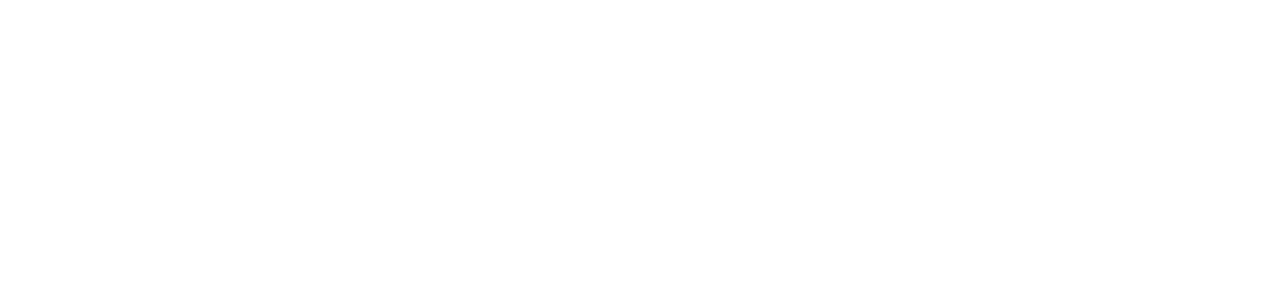
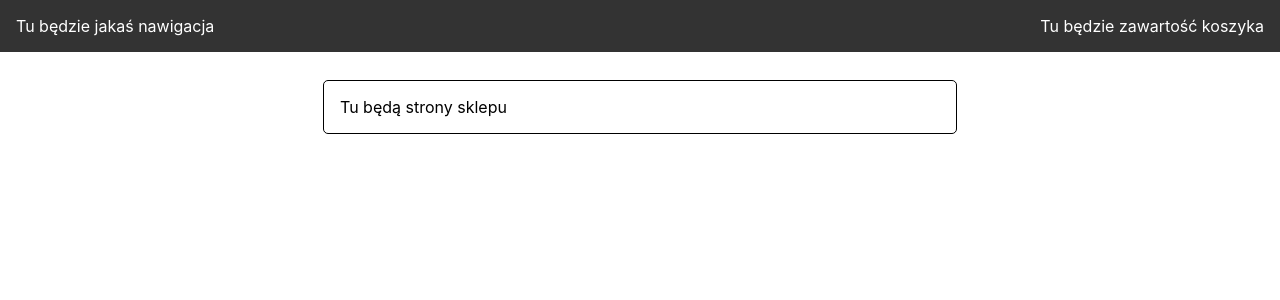
Before and after one commit to PTR-KLK/shop-redux, a React (Create React App) app: page / in a window 1280 px wide. Shown: the top 300 px of the page. Built offline with nearby package versions, Linux system fonts and the light colour scheme.

Commit message:
component structure and basic styling

```diff
--- a/package.json
+++ b/package.json
@@ -11,7 +11,8 @@
     "react-redux": "^7.2.0",
     "react-scripts": "3.4.1",
     "redux": "^4.0.5",
-    "redux-thunk": "^2.3.0"
+    "redux-thunk": "^2.3.0",
+    "styled-components": "^5.1.0"
   },
   "scripts": {
     "start": "react-scripts start",
--- a/src/App.js
+++ b/src/App.js
@@ -1,10 +1,12 @@
 import React from 'react';
-
+import Nav from "./components/nav/nav.component";
+import Shop from "./components/shop/shop.component";
 
 function App() {
   return (
     <div>
-
+      <Nav />
+      <Shop />
     </div>
   );
 }
--- /dev/null
+++ b/src/components/cart/cart.component.js
@@ -0,0 +1,12 @@
+import React from 'react';
+import { CartContainer } from './cart.styles';
+
+function Cart() {
+  return (
+    <CartContainer>
+        Tu będzie zawartość koszyka
+    </CartContainer>
+  );
+}
+
+export default Cart;
--- /dev/null
+++ b/src/components/cart/cart.styles.js
@@ -0,0 +1,5 @@
+import styled from "styled-components";
+
+export const CartContainer = styled.div`
+    padding-right: 32px;
+`;
--- /dev/null
+++ b/src/components/nav/nav.component.js
@@ -0,0 +1,14 @@
+import React from 'react';
+import { NavContainer } from './nav.styles';
+import Cart from '../cart/cart.component'
+
+function Nav() {
+  return (
+    <NavContainer>
+        Tu będzie jakaś nawigacja
+        <Cart />
+    </NavContainer>
+  );
+}
+
+export default Nav;
--- /dev/null
+++ b/src/components/nav/nav.styles.js
@@ -0,0 +1,12 @@
+import styled from "styled-components";
+
+export const NavContainer = styled.div`
+    position: fixed;
+    top: 0;
+    width: 100%;
+    background-color: #333;
+    color: white;
+    padding: 16px;
+    display: flex;
+    justify-content: space-between;
+`;
--- /dev/null
+++ b/src/components/shop/shop.component.js
@@ -0,0 +1,12 @@
+import React from 'react';
+import { ShopContainer } from './shop.styles';
+
+function Shop() {
+  return (
+    <ShopContainer>
+        Tu będą strony sklepu
+    </ShopContainer>
+  );
+}
+
+export default Shop;
--- /dev/null
+++ b/src/components/shop/shop.styles.js
@@ -0,0 +1,9 @@
+import styled from "styled-components";
+
+export const ShopContainer = styled.div`
+    margin: 80px auto 20px auto;
+    max-width: 600px;
+    border: 1px solid black;
+    border-radius: 5px;
+    padding: 16px;
+`;
```
Also changed, not shown: 1 other file (tests, documents, lock files or other folders).
